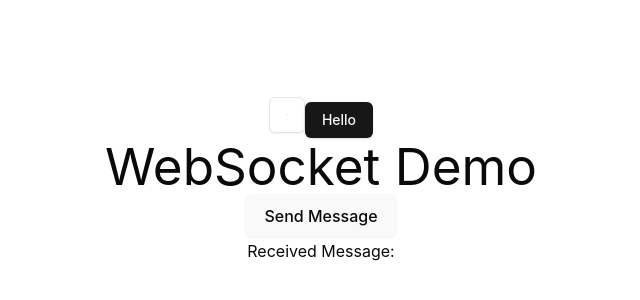
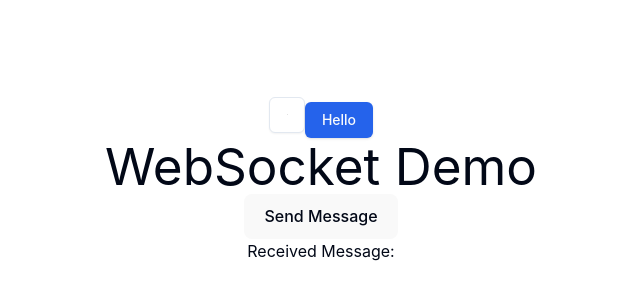
Before and after one commit to vivalchemy/Vermithor_02, a React (Vite) app in the folder frontend/: page / in a window 1280 px wide. Shown: the part 220-520 px from the top of the page, without its empty margins (319-959 px from the left). Built offline with nearby package versions, Linux system fonts and the light colour scheme; no server answers.

Commit message:
web theme

```diff
--- a/frontend/src/index.css
+++ b/frontend/src/index.css
@@ -76,54 +76,56 @@
   }
 }
 
+
 @layer base {
   :root {
     --background: 0 0% 100%;
-    --foreground: 0 0% 3.9%;
+    --foreground: 222.2 84% 4.9%;
     --card: 0 0% 100%;
-    --card-foreground: 0 0% 3.9%;
+    --card-foreground: 222.2 84% 4.9%;
     --popover: 0 0% 100%;
-    --popover-foreground: 0 0% 3.9%;
-    --primary: 0 0% 9%;
-    --primary-foreground: 0 0% 98%;
-    --secondary: 0 0% 96.1%;
-    --secondary-foreground: 0 0% 9%;
-    --muted: 0 0% 96.1%;
-    --muted-foreground: 0 0% 45.1%;
-    --accent: 0 0% 96.1%;
-    --accent-foreground: 0 0% 9%;
+    --popover-foreground: 222.2 84% 4.9%;
+    --primary: 221.2 83.2% 53.3%;
+    --primary-foreground: 210 40% 98%;
+    --secondary: 210 40% 96.1%;
+    --secondary-foreground: 222.2 47.4% 11.2%;
+    --muted: 210 40% 96.1%;
+    --muted-foreground: 215.4 16.3% 46.9%;
+    --accent: 210 40% 96.1%;
+    --accent-foreground: 222.2 47.4% 11.2%;
     --destructive: 0 84.2% 60.2%;
-    --destructive-foreground: 0 0% 98%;
-    --border: 0 0% 89.8%;
-    --input: 0 0% 89.8%;
-    --ring: 0 0% 3.9%;
+    --destructive-foreground: 210 40% 98%;
+    --border: 214.3 31.8% 91.4%;
+    --input: 214.3 31.8% 91.4%;
+    --ring: 221.2 83.2% 53.3%;
+    --radius: 0.5rem;
     --chart-1: 12 76% 61%;
     --chart-2: 173 58% 39%;
     --chart-3: 197 37% 24%;
     --chart-4: 43 74% 66%;
     --chart-5: 27 87% 67%;
-    --radius: 0.5rem;
   }
+
   .dark {
-    --background: 0 0% 3.9%;
-    --foreground: 0 0% 98%;
-    --card: 0 0% 3.9%;
-    --card-foreground: 0 0% 98%;
-    --popover: 0 0% 3.9%;
-    --popover-foreground: 0 0% 98%;
-    --primary: 0 0% 98%;
-    --primary-foreground: 0 0% 9%;
-    --secondary: 0 0% 14.9%;
-    --secondary-foreground: 0 0% 98%;
-    --muted: 0 0% 14.9%;
-    --muted-foreground: 0 0% 63.9%;
-    --accent: 0 0% 14.9%;
-    --accent-foreground: 0 0% 98%;
+    --background: 222.2 84% 4.9%;
+    --foreground: 210 40% 98%;
+    --card: 222.2 84% 4.9%;
+    --card-foreground: 210 40% 98%;
+    --popover: 222.2 84% 4.9%;
+    --popover-foreground: 210 40% 98%;
+    --primary: 217.2 91.2% 59.8%;
+    --primary-foreground: 222.2 47.4% 11.2%;
+    --secondary: 217.2 32.6% 17.5%;
+    --secondary-foreground: 210 40% 98%;
+    --muted: 217.2 32.6% 17.5%;
+    --muted-foreground: 215 20.2% 65.1%;
+    --accent: 217.2 32.6% 17.5%;
+    --accent-foreground: 210 40% 98%;
     --destructive: 0 62.8% 30.6%;
-    --destructive-foreground: 0 0% 98%;
-    --border: 0 0% 14.9%;
-    --input: 0 0% 14.9%;
-    --ring: 0 0% 83.1%;
+    --destructive-foreground: 210 40% 98%;
+    --border: 217.2 32.6% 17.5%;
+    --input: 217.2 32.6% 17.5%;
+    --ring: 224.3 76.3% 48%;
     --chart-1: 220 70% 50%;
     --chart-2: 160 60% 45%;
     --chart-3: 30 80% 55%;
@@ -136,6 +138,7 @@
   * {
     @apply border-border;
   }
+
   body {
     @apply bg-background text-foreground;
   }
```
